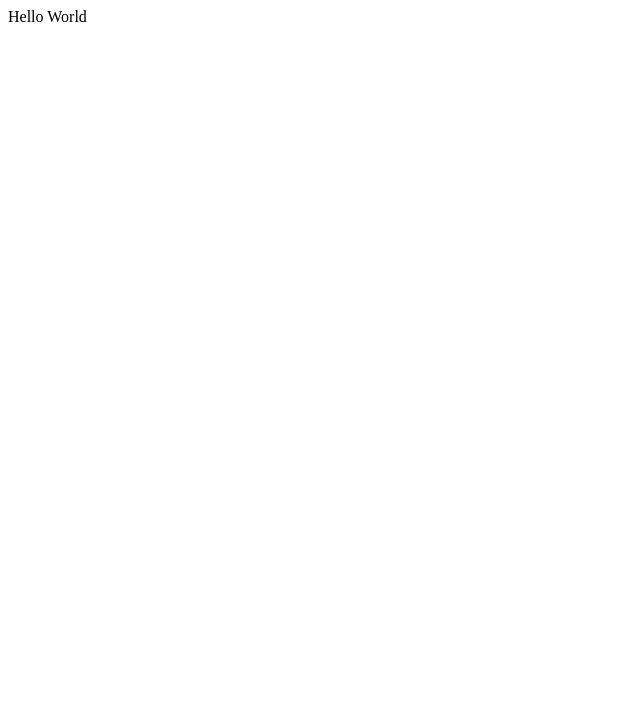
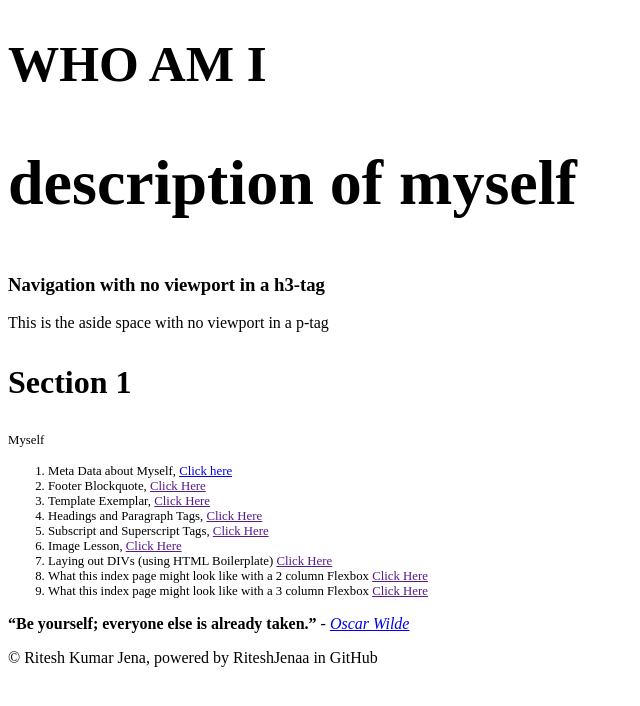
Before and after one commit to RiteshJenaa/WHO-AM-I-RITESH-JENA.github.io, a plain HTML site: page index.html in a window 1280 px wide. Shown: the whole page, without its empty margins (0-640 px from the left). Drawn offline with Linux system fonts and the light colour scheme.

Commit message:
Update index.html

```diff
--- a/index.html
+++ b/index.html
@@ -2,9 +2,51 @@
 <html lang="en" dir="ltr">
   <head>
     <meta charset="utf-8">
+
     <title>WHO AM I</title>
+
+    <meta name="author" content="Ritesh Jena">
+    <meta name="description" content="Describing Myself in a website">
+    <meta name="keywords" content="Website, Myself">
+    <meta name="viewport" content="width=device-width, initial-scale=1.0">
+
+    <style> div {border: thin dotted blue;} </style>
+
   </head>
   <body>
-    Hello World
+    <header>
+      <h1 style="font-size:4vw">WHO AM I</h1>
+      <h2 style="font-size:5vw">description of myself</h2>
+    </header>
+    <nav><h3>Navigation with no viewport in a h3-tag</h3></nav>
+    <aside><p>This is the aside space with no viewport in a p-tag</p></aside>
+    <section><h3 style="font-size:2.5vw">Section 1</h3>
+
+      <article>
+      <p style="font-size:1vw">Myself</p>
+      <!-- See the HTML .txt document for a summary-->
+      <ol>
+        <li style="font-size:1vw"> Meta Data about Myself, <a href="My Meta Data.html" target="_blank">Click here</a>
+        <li style="font-size:1vw"> Footer Blockquote, <a href="" target="_blank">Click Here</a>
+        <li style="font-size:1vw"> Template Exemplar, <a href="" target="_blank">Click Here</a>
+        <li style="font-size:1vw"> Headings and Paragraph Tags, <a href="" target="_blank">Click Here</a>
+        <li style="font-size:1vw"> Subscript and Superscript Tags, <a href="" target="_blank">Click Here</a>
+        <li style="font-size:1vw"> Image Lesson, <a href="" target="_blank">Click Here</a>
+        <li style="font-size:1vw"> Laying out DIVs (using HTML Boilerplate) <a href="" target="_blank">Click Here</a>
+        <li style="font-size:1vw"> What this index page might look like with a 2 column Flexbox <a href="" target="_blank">Click Here</a>
+        <li style="font-size:1vw"> What this index page might look like with a 3 column Flexbox <a href="" target="_blank">Click Here</a>
+      </ol>
+    </article>
+  </section>
+
   </body>
+  <footer>
+    <blockquote cite="https://www.goodreads.com/quotes"></blockquote>
+    <!-- Date Accessed 20220222-->
+    <p>
+      <strong>“Be yourself; everyone else is already taken.”</strong>
+      <em>- <a href="https://www.goodreads.com/author/quotes/3565.Oscar_Wilde" target="_blank">Oscar Wilde</a></em>
+    </p>
+    <p>&copy Ritesh Kumar Jena, powered by RiteshJenaa in GitHub</p>
+  </footer>
 </html>
```
